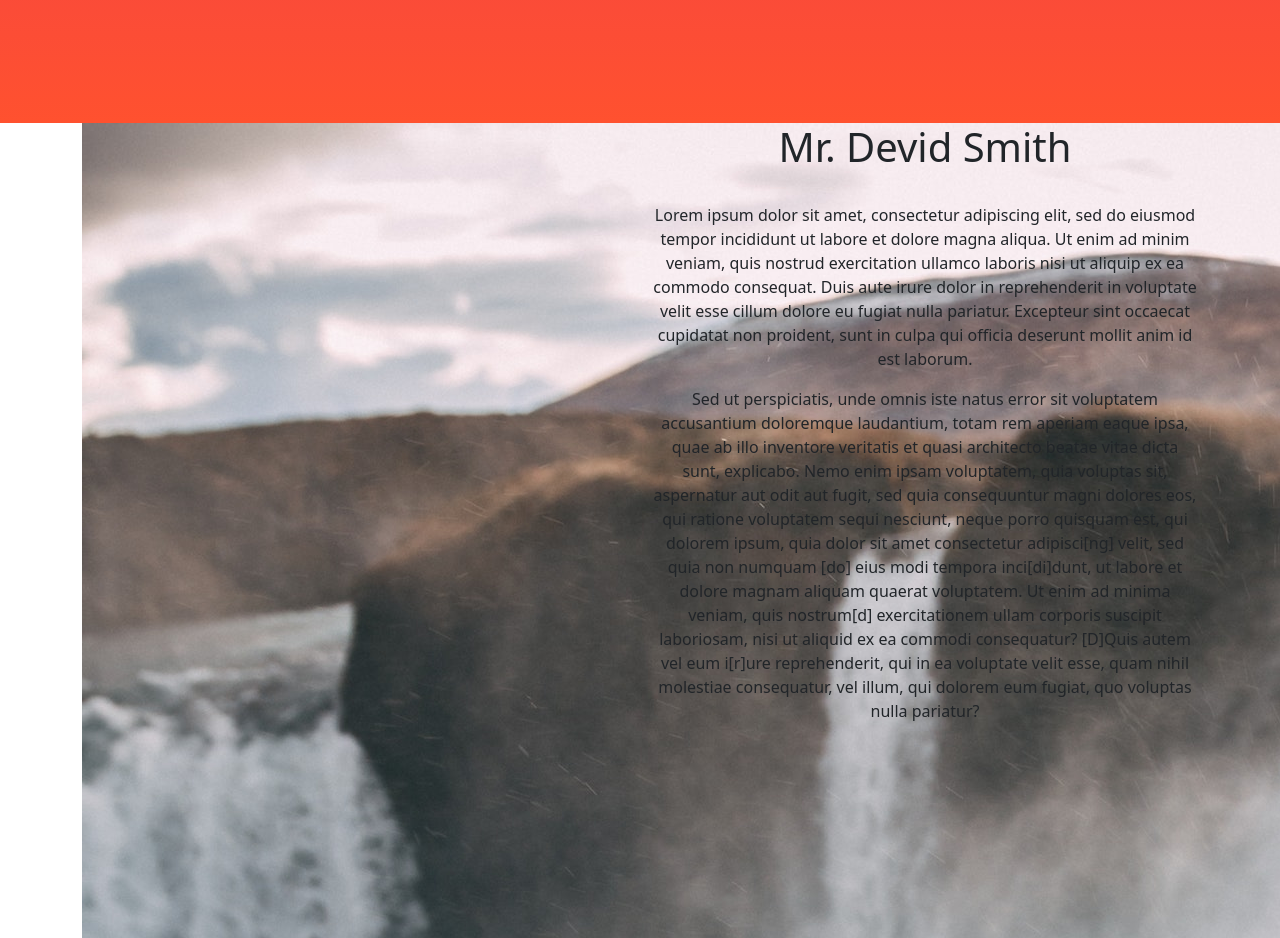
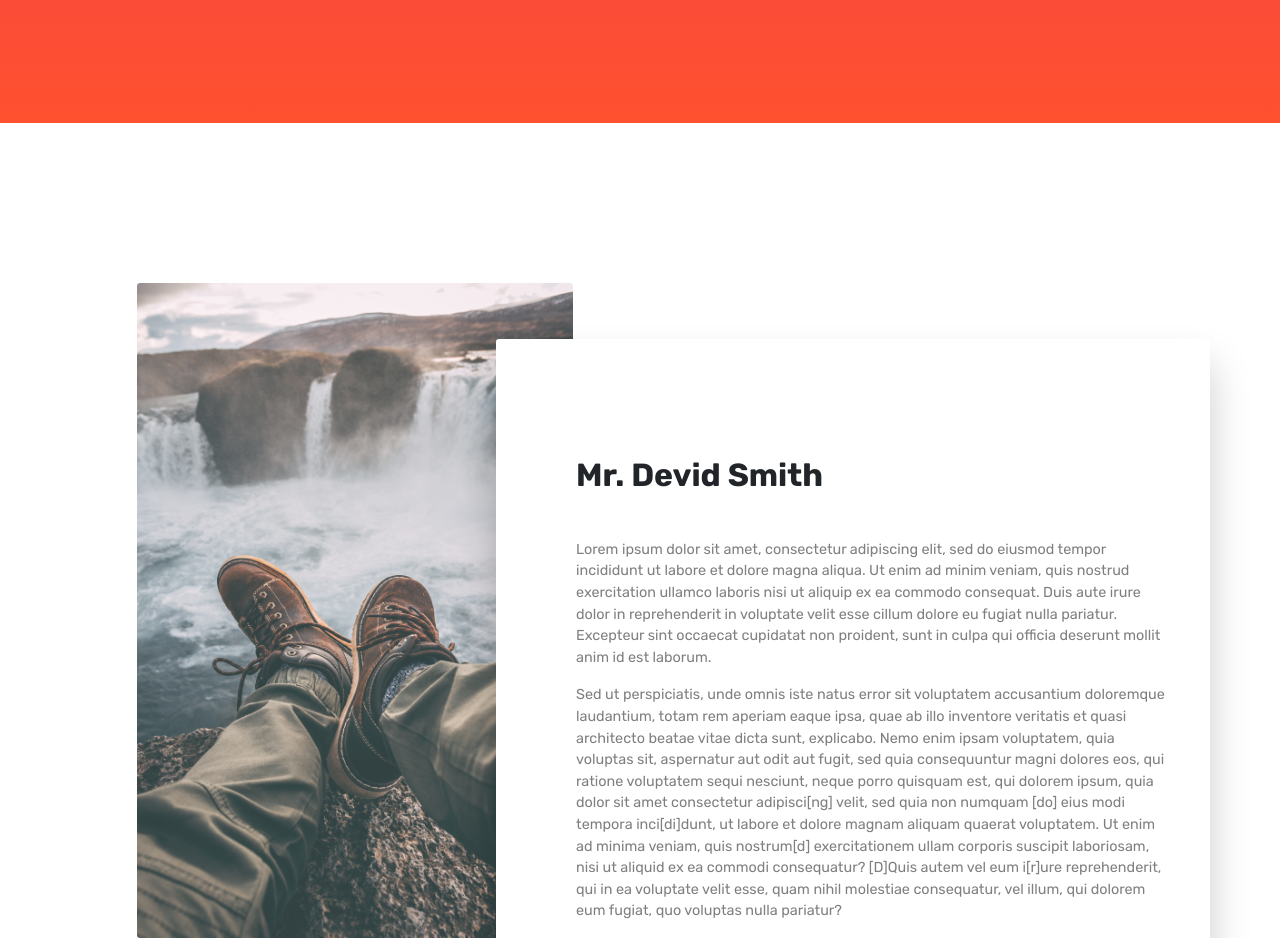
Before and after one commit to gotoharjeet/book-website, a plain HTML site: page src/index.html in a window 1280 px wide. Shown: the part 880-1818 px from the top of the page. Drawn offline with nearby package versions, Linux system fonts and the light colour scheme; a web font is replaced by a local one.

Commit message:
Second:section-1  Style.css

```diff
--- a/css/style.css
+++ b/css/style.css
@@ -134,3 +134,49 @@
     border-radius: 30px;
     font-weight: bold;
 }
+
+/* Section-1 */
+
+.section-1
+{
+    padding: 20vmin 0;
+}
+.section-1 .row .col-md-6 .pray img
+{
+    opacity: 0.8;
+    width:80%;
+    border-radius: 0.2em;
+}
+
+.section-1 .row .col-md-6:last-child
+{
+    position: relative;
+}
+
+.section-1 .row .col-md-6 .panel
+{
+    position: absolute;
+    top: 7vmin;
+    left: -18vmin;
+    background: white;
+    border-radius: 3px;
+    text-align: left;
+    padding: 13vmin 5vmin 20vmin 10vmin;
+    box-shadow: 0px 25px 42px rgba(0, 0, 0, 0.2);
+    font-family: var(--Rubik);
+    z-index: 1;
+}
+
+.section-1 .row .col-md-6 .panel h1
+{
+    font-weight: bold;
+    padding: 0.4em 0;
+    font-size: 2em;
+}
+
+.section-1 .row .col-md-6 .panel p
+{
+    font-size: 0.9em;
+    color: rgba(0, 0, 0, 0.5);
+}
+/* End of Section-1 */
```
